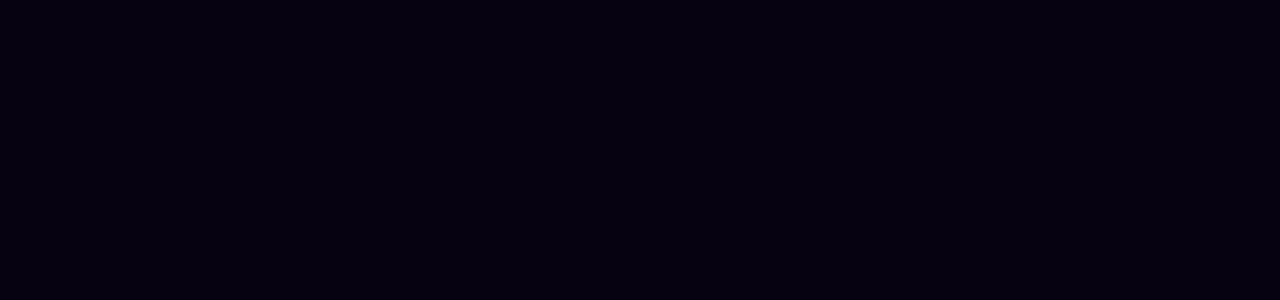
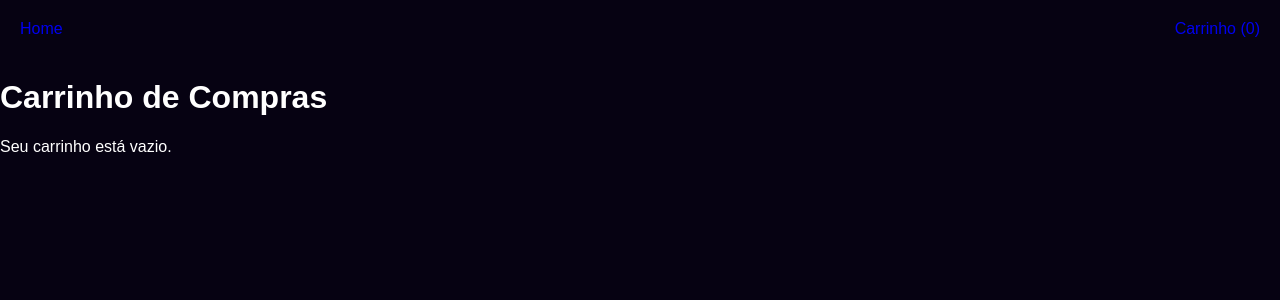
Before and after one commit to isaacnreis/react-store, a React (Vite) app: page /cart in a window 1280 px wide. Before the commit this address had no page. Shown: the top 300 px of the page. Built offline with nearby package versions, Linux system fonts and the light colour scheme.

Commit message:
criando logica com zustand para implementar estado do carrinho de compras e criando navbar simples para navegar entre home e carrinho

```diff
--- /dev/null
+++ b/src/components/Navbar/Navbar.module.scss
@@ -0,0 +1,7 @@
+.navbar {
+  display: flex;
+  justify-content: space-between;
+  padding: 20px;
+  background-color: var(--background);
+  color: var(--text);
+}
--- /dev/null
+++ b/src/components/Navbar/Navbar.tsx
@@ -0,0 +1,16 @@
+import { Link } from "react-router-dom";
+import { useCartStore } from "../../store/cartStore";
+import styles from "./Navbar.module.scss";
+
+const NavBar = () => {
+  const cartCount = useCartStore((state) => state.cart.length);
+
+  return (
+    <nav className={styles.navbar}>
+      <Link to="/">Home</Link>
+      <Link to="/cart">Carrinho ({cartCount})</Link>
+    </nav>
+  );
+};
+
+export default NavBar;
--- /dev/null
+++ b/src/pages/Cart/Cart.tsx
@@ -0,0 +1,35 @@
+import { useCartStore } from "../../store/cartStore";
+import styles from "./Cart.module.scss";
+
+const Cart = () => {
+  const { cart, removeFromCart, clearCart } = useCartStore();
+
+  return (
+    <div className={styles.container}>
+      <h1>Carrinho de Compras</h1>
+      {cart.length === 0 ? (
+        <p>Seu carrinho está vazio.</p>
+      ) : (
+        <div className={styles.cartList}>
+          {cart.map((product) => (
+            <div key={product.id} className={styles.cartItem}>
+              <img src={product.image} alt={product.title} />
+              <div className={styles.details}>
+                <h3>{product.title}</h3>
+                <p>R$ {product.price.toFixed(2)}</p>
+                <button onClick={() => removeFromCart(product.id)}>
+                  Remover
+                </button>
+              </div>
+            </div>
+          ))}
+          <button className={styles.clearButton} onClick={clearCart}>
+            Limpar Carrinho
+          </button>
+        </div>
+      )}
+    </div>
+  );
+};
+
+export default Cart;
--- a/src/pages/ProductPage/ProductPage.tsx
+++ b/src/pages/ProductPage/ProductPage.tsx
@@ -2,6 +2,7 @@ import { useParams } from "react-router-dom";
 import styles from "./ProductPage.module.scss";
 import { useEffect, useState } from "react";
 import axios from "axios";
+import { useCartStore } from "../../store/cartStore";
 
 interface Product {
   id: number;
@@ -15,6 +16,7 @@ interface Product {
 const ProductPage = () => {
   const { id } = useParams();
   const [product, setProduct] = useState<Product | null>(null);
+  const addToCart = useCartStore((state) => state.addToCart);
 
   useEffect(() => {
     axios
@@ -34,7 +36,9 @@ const ProductPage = () => {
         <h1>{product.title}</h1>
         <p className={styles.price}>R$ {product.price.toFixed(2)}</p>
         <p>{product.description}</p>
-        <button className={styles.button}>Adicionar ao Carrinho</button>
+        <button className={styles.button} onClick={() => addToCart(product)}>
+          Adicionar ao Carrinho
+        </button>
       </div>
     </div>
   );
--- a/src/routes.tsx
+++ b/src/routes.tsx
@@ -1,13 +1,17 @@
 import { BrowserRouter, Route, Routes } from "react-router-dom";
 import Home from "./pages/Home/Home";
 import ProductPage from "./pages/ProductPage/ProductPage";
+import NavBar from "./components/Navbar/Navbar";
+import Cart from "./pages/Cart/Cart";
 
 const AppRoutes = () => {
   return (
     <BrowserRouter>
+      <NavBar />
       <Routes>
         <Route path="/" element={<Home />} />
         <Route path="/product/:id" element={<ProductPage />} />
+        <Route path="/cart" element={<Cart />} />
         <Route path="/checkout" element={<h1>Checkout</h1>} />
       </Routes>
     </BrowserRouter>
--- /dev/null
+++ b/src/store/cartStore.ts
@@ -0,0 +1,28 @@
+import { create } from "zustand";
+
+interface Product {
+  id: number;
+  title: string;
+  price: number;
+  image: string;
+}
+
+interface CartState {
+  cart: Product[];
+  addToCart: (product: Product) => void;
+  removeFromCart: (prodcutId: number) => void;
+  clearCart: () => void;
+}
+
+export const useCartStore = create<CartState>((set) => ({
+  cart: [],
+
+  addToCart: (product) => set((state) => ({ cart: [...state.cart, product] })),
+
+  removeFromCart: (productId) =>
+    set((state) => ({
+      cart: state.cart.filter((product) => product.id !== productId),
+    })),
+
+  clearCart: () => set({ cart: [] }),
+}));
--- a/src/styles/global.scss
+++ b/src/styles/global.scss
@@ -12,3 +12,7 @@ body {
   margin: 0;
   padding: 0;
 }
+
+a {
+  text-decoration: none;
+}
```
Also changed, not shown: src/pages/Cart/Cart.module.scss (added).
